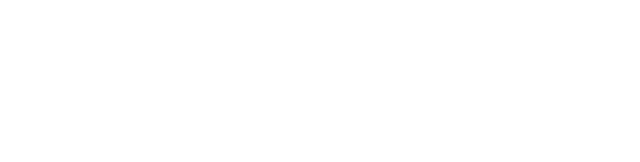
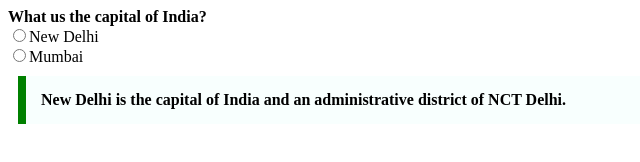
Before and after one commit to acciojob/trivia-Amit17214, a website: page main.html in a window 1280 px wide. Shown: the whole page, without its empty margins (0-640 px from the left). Drawn offline with Linux system fonts and the light colour scheme.

Commit message:
created a submission

```diff
--- a/main.html
+++ b/main.html
@@ -7,6 +7,14 @@
 </head>
 
 <body>
+	<div>
+		<label for="city">What us the capital of India?</label><br>
+		<input type="radio" name="city">New Delhi<br>
+		<input type="radio" name="city">Mumbai
+	</div>
+
+		<blockquote cite="https://en.wikipedia.org/wiki/New_Delhi">New Delhi is the capital of India and an administrative district of NCT Delhi.</blockquote>
+
 	<!-- the entire body must be written by student -->
     <script type="text/javascript" src="./script.js">
 </script>
--- a/styles.css
+++ b/styles.css
@@ -1,2 +1,13 @@
 
 /* Your CSS Code here. */
+label{
+	font-weight:bold;
+}
+blockquote{
+	max-width: 600px;
+	margin: 10px;
+	padding: 15px;
+	border-left: 8px solid green;
+	background-color: #f8fffe;
+	font-weight: bold;
+}
```
